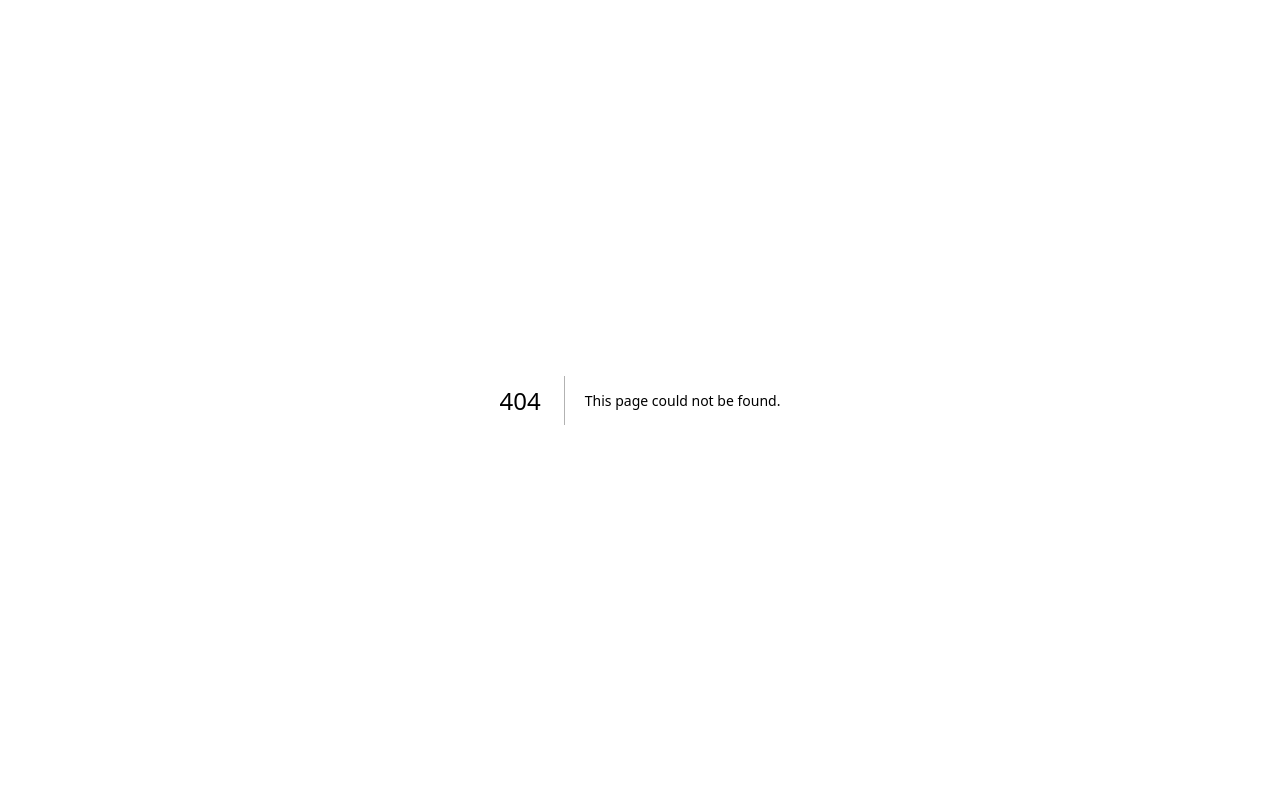
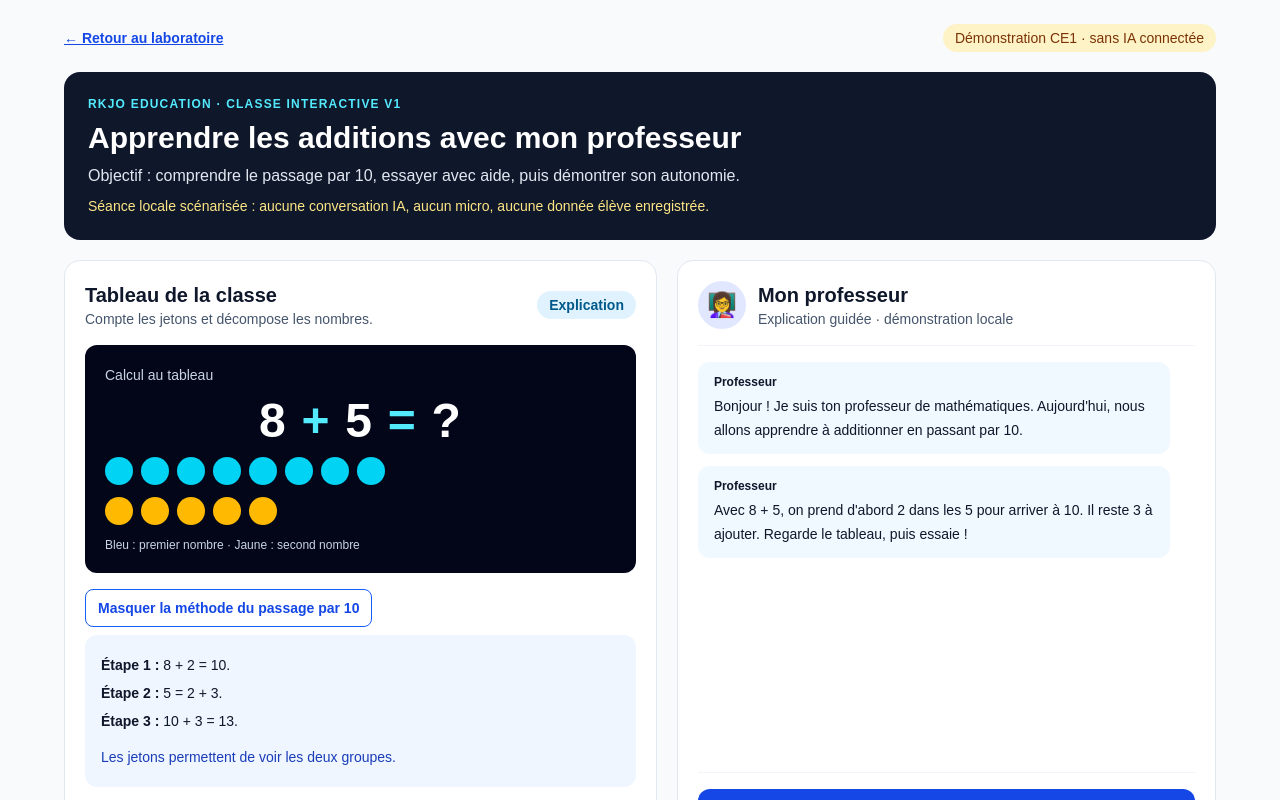
Before and after one commit to sowhatt/rkjo-ai-platform, a Next.js app in the folder apps/web/: page /education/classe-ce1 in a window 1280 px wide. Before the commit this address had no page. Shown: the top 800 px of the page. Built offline with nearby package versions, Linux system fonts and the light colour scheme.

Commit message:
feat(education): CE1 interactive classroom with guided and independent proof demo

```diff
--- /dev/null
+++ b/apps/web/src/app/education/classe-ce1/page.tsx
@@ -0,0 +1,5 @@
+import EducationCe1Classroom from "@/components/education/EducationCe1Classroom";
+
+export default function EducationCe1ClassPage() {
+  return <EducationCe1Classroom />;
+}
```
